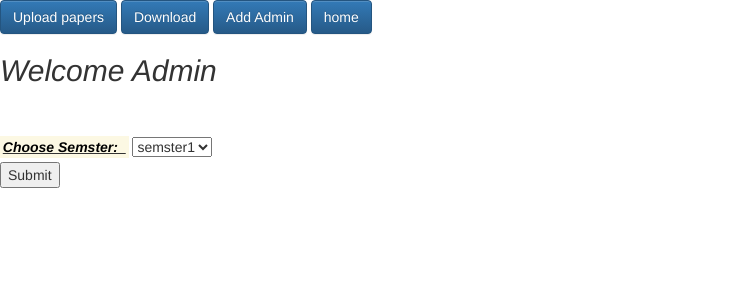
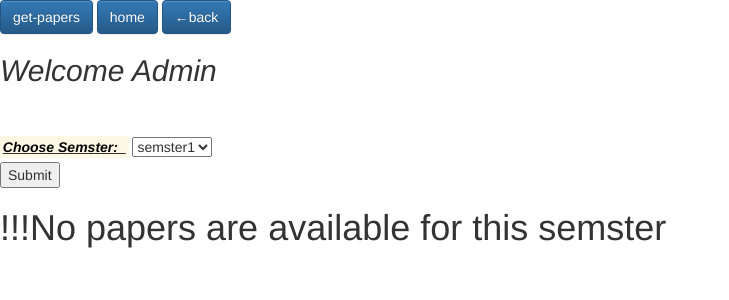
Before and after one commit to adnan-abdullah1/Prevpaper, a Flask app: page /delete_paper/1 in a window 1280 px wide. Shown: the top 300 px of the page, without its empty margins (0-729 px from the left). Run offline with Flask 2, Linux system fonts and the light colour scheme; data comes from the database, SQL or seed files in the repository; some libraries are stand-ins or nearby versions.

Commit message:
Update dashboard.html

```diff
--- a/templates/dashboard.html
+++ b/templates/dashboard.html
@@ -1,3 +1,4 @@
+
 
 <!DOCTYPE html>
 <html lang="en">
@@ -34,10 +35,9 @@
 
 
         <div>
-            <a class="btn btn-primary float-right" href="/upload" role="back"> Upload papers</a>
-            <a class="btn btn-primary float-right" href="/getpapers" role="home">Download</a>
-            <a class="btn btn-primary float-right" href="/addadmin" role="home">Add Admin</a>
+            <a class="btn btn-primary float-right" href="/upload" role="back"> get-papers</a>
             <a class="btn btn-primary float-right" href="/" role="home">home</a>
+            <a class="btn btn-primary float-right" href="/getpapers" role="home">&larr;back</a>
 
           </div>
           <div>
@@ -67,6 +67,7 @@
             {% if param is defined and param|length>0 %}
             <table  >
               <tr  style="color: green; ">
+                <th><big>Sno</big></th>
                 <th><big>Batch</big></th>
                 <th><big>Subject</big></th>
                 <th><big>Exam</big></th>
@@ -77,12 +78,13 @@
             {% for i in param %}
           <table>
           <tr>
+            <td><b>{{ i.sno }}</b></td>
           <td><b>{{ i.batch }}</b></td>
          <td><b>{{ i.subject }}</b></td>
          <td><b>{{ i.papertype }}</b></td>
 
 
-        <td><a href="/delete_paper/{{i.sno-1}}{{semm}}" target="_parent"><button class='btn btn-danger' >Delete</button></a></th>
+        <td><a href="/delete_paper/{{i.sno}}" target="_parent"><button class='btn btn-danger' >Delete</button></a></th>
 
           </tr>
         <br>
@@ -91,7 +93,10 @@
           </table>
 
 
-          {% endif %}
+
+        {% elif param is not defined %}
+        <h1>!!!No papers are available for this semster</h1>
+        {% endif %}
 
         </div>
         <br><br> <br><br> <br><br> <br><br> <br><br>
```
